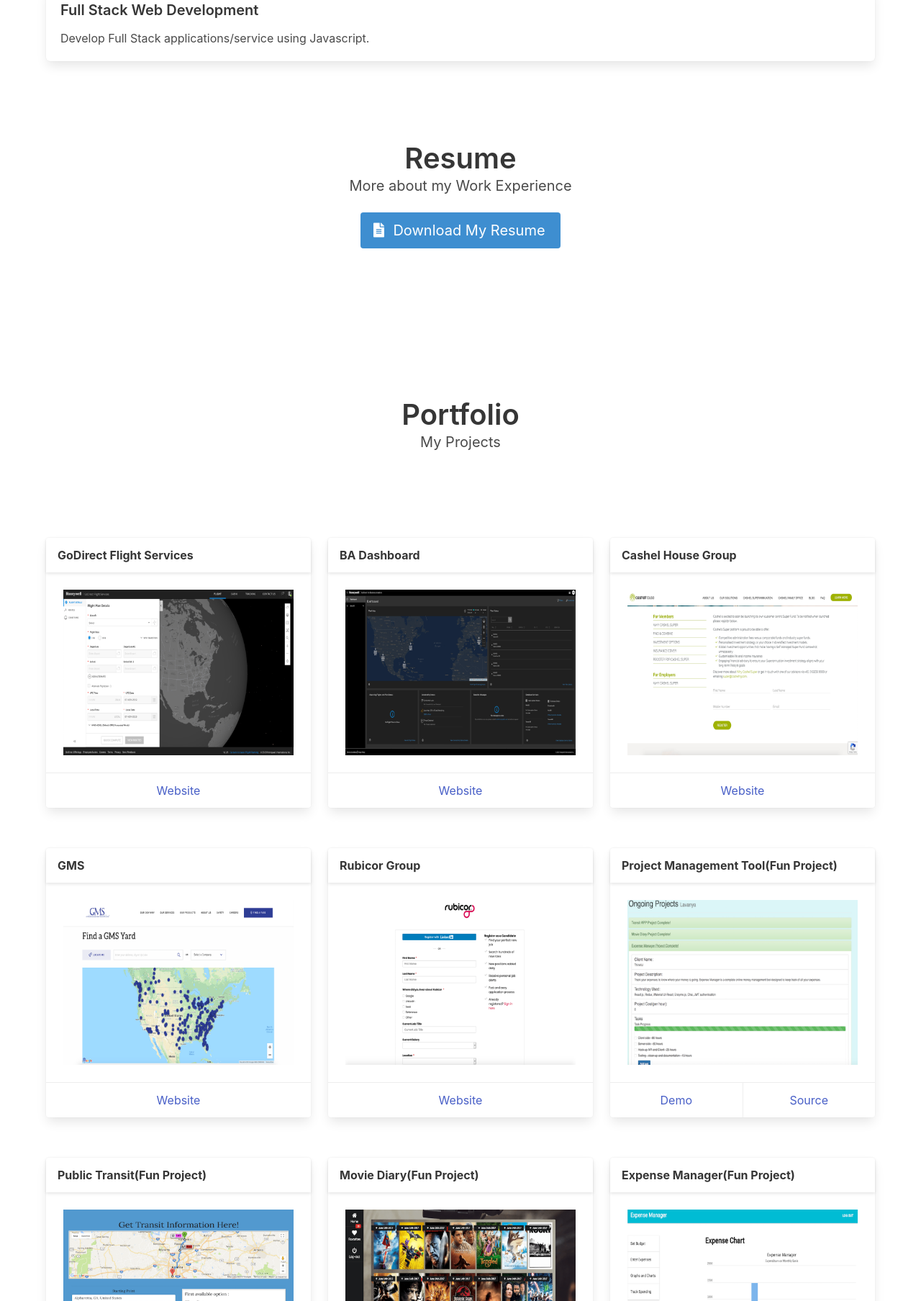
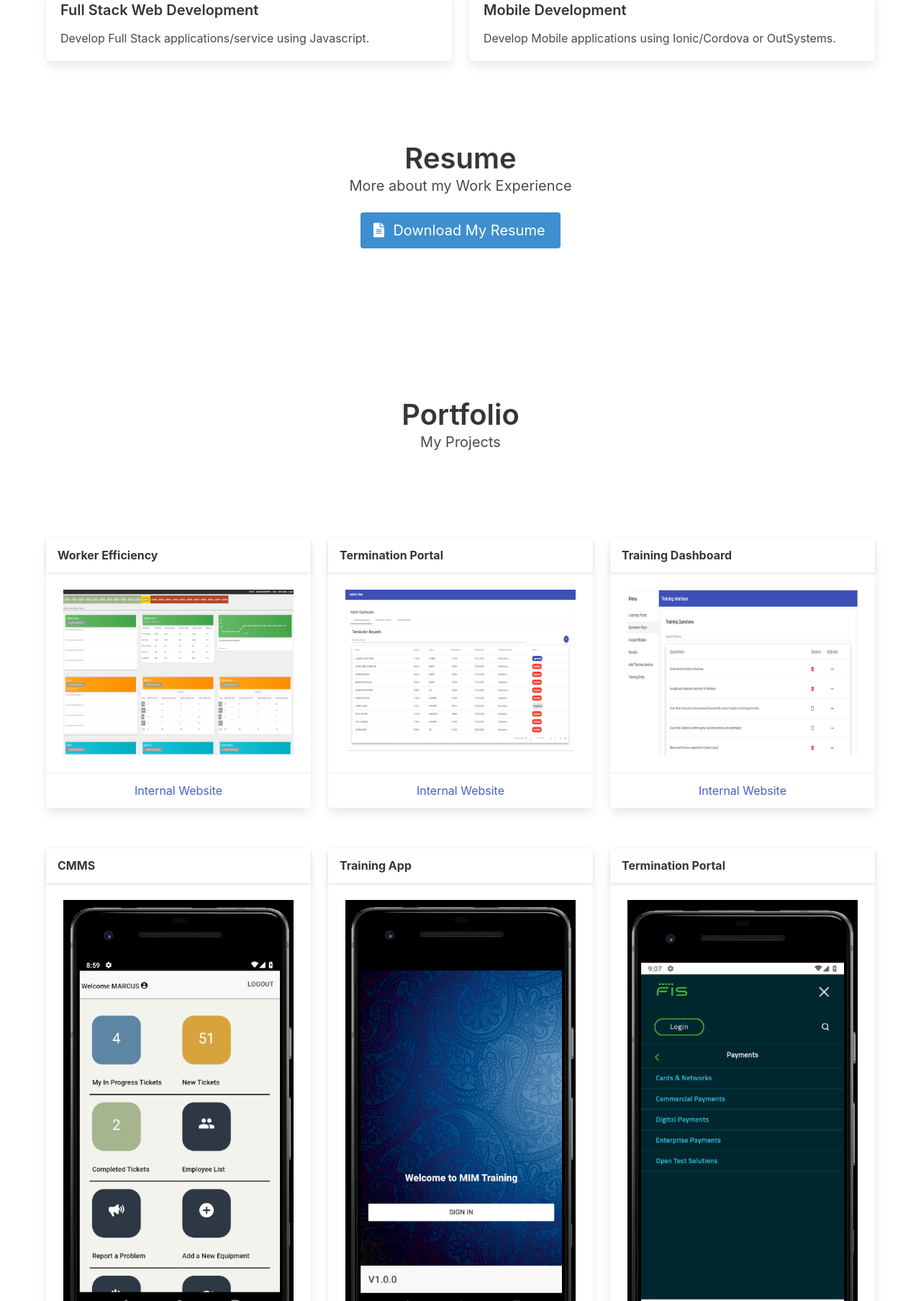
Before and after one commit to lavanya-sethuraman/Portfolio, a plain HTML site: page index.html in a window 1280 px wide. Shown: the part 1847-3654 px from the top of the page at 72% size. Drawn offline with nearby package versions, Linux system fonts and the light colour scheme.

Commit message:
update resume and add projects

```diff
--- a/index.html
+++ b/index.html
@@ -132,7 +132,19 @@
                                     <p>
                                         <strong>JavaScript</strong>
                                         <br>
-                                        <progress class="progress is-info" max="100" value="90"></progress>
+                                        <progress class="progress is-info" max="100" value="95"></progress>
+                                    </p>
+                                </div>
+                            </div>
+                        </article>
+
+                        <article class="media">
+                            <div class="media-content">
+                                <div class="content">
+                                    <p>
+                                        <strong>Angular</strong>
+                                        <br>
+                                        <progress class="progress is-info" max="100" value="95"></progress>
                                     </p>
                                 </div>
                             </div>
@@ -144,7 +156,7 @@
                                     <p>
                                         <strong>ReactJS</strong>
                                         <br>
-                                        <progress class="progress is-info" max="100" value="90"></progress>
+                                        <progress class="progress is-info" max="100" value="95"></progress>
                                     </p>
                                 </div>
                             </div>
@@ -156,7 +168,7 @@
                                     <p>
                                         <strong>NodeJS</strong>
                                         <br>
-                                        <progress class="progress is-info" max="100" value="90"></progress>
+                                        <progress class="progress is-info" max="100" value="95"></progress>
                                     </p>
                                 </div>
                             </div>
@@ -178,21 +190,9 @@
                             <div class="media-content">
                                 <div class="content">
                                     <p>
-                                        <strong>Angular</strong>
-                                        <br>
-                                        <progress class="progress is-info" max="100" value="70"></progress>
-                                    </p>
-                                </div>
-                            </div>
-                        </article>
-
-                        <article class="media">
-                            <div class="media-content">
-                                <div class="content">
-                                    <p>
                                         <strong>Databases</strong>
                                         <br>
-                                        <progress class="progress is-info" max="100" value="70"></progress>
+                                        <progress class="progress is-info" max="100" value="85"></progress>
                                     </p>
                                 </div>
                             </div>
@@ -211,6 +211,7 @@
                         <span class="tag is-info">ReactJS</span>
                         <span class="tag is-info">Angular2</span>
                         <span class="tag is-info">AngularJS</span>
+                        <span class="tag is-info">Ionic</span>
                         <span class="tag is-info">NodeJS</span>
                         <span class="tag is-info">ExpressJS</span>
                         <span class="tag is-info">NestJS</span>
@@ -218,6 +219,7 @@
                         <span class="tag is-info">Typescript</span>
                         <span class="tag is-info">HTML5</span>
                         <span class="tag is-info">CSS3</span>
+                        <span class="tag is-info">OutSystems</span>
                         <span class="tag is-info">Webpack</span>
                         <span class="tag is-info">Git</span>
                         <span class="tag is-info">Bulma</span>
@@ -273,6 +275,14 @@
                     </div>
                 </div>
             </div>
+            <div class="column">
+                <div class="box">
+                    <div class="content">
+                        <h4 class="title is-5">Mobile Development</h4>
+                        Develop Mobile applications using Ionic/Cordova or OutSystems.
+                    </div>
+                </div>
+            </div>
         </div>
     </div>
 </section>
@@ -301,6 +311,119 @@
         <br>
 
         <div class="container portfolio-container">
+            <div class="columns">
+                <div class="column">
+                    <!-- Worker eff -->
+                    <div class="card">
+                        <header class="card-header">
+                            <p class="card-header-title">
+                                <span>Worker Efficiency</span>
+                            </p>
+                        </header>
+                        <div class="card-content">
+                            <figure class="image">
+                                <img alt="Landing template screenshot" src="images/wrkeff.png">
+                            </figure>
+                        </div>
+                        <footer class="card-footer">
+                            <a class="card-footer-item">Internal Website</a>
+                        </footer>
+                    </div>
+                </div>
+                <div class="column">
+                    <!-- Termination portal -->
+                    <div class="card">
+                        <header class="card-header">
+                            <p class="card-header-title">
+                                <span>Termination Portal</span>
+                            </p>
+                        </header>
+                        <div class="card-content">
+                            <figure class="image">
+                                <img alt="Landing template screenshot" src="images/term.png">
+                            </figure>
+                        </div>
+                        <footer class="card-footer">
+                            <a class="card-footer-item">Internal Website</a>
+                        </footer>
+                    </div>
+                </div>
+                <div class="column">
+                    <!--Training dashboard-->
+                    <div class="card">
+                        <header class="card-header">
+                            <p class="card-header-title">
+                                <span>Training Dashboard</span>
+                            </p>
+                        </header>
+                        <div class="card-content">
+                            <figure class="image">
+                                <img alt="Landing template screenshot" src="images/training-dash.PNG">
+                            </figure>
+                        </div>
+                        <footer class="card-footer">
+                            <a class="card-footer-item">Internal Website</a>
+                        </footer>
+                    </div>
+                </div>
+            </div>
+            <div class="columns">
+                <div class="column">
+                    <!-- Cmms -->
+                    <div class="card">
+                        <header class="card-header">
+                            <p class="card-header-title">
+                                <span>CMMS</span>
+                            </p>
+                        </header>
+                        <div class="card-content">
+                            <figure class="image">
+                                <img alt="Landing template screenshot" src="images/cmms.png">
+                            </figure>
+                        </div>
+                        <footer class="card-footer">
+                            <a class="card-footer-item">Mobile App</a>
+                        </footer>
+                    </div>
+                </div>
+                <div class="column">
+                    <!-- Training -->
+                    <div class="card">
+                        <header class="card-header">
+                            <p class="card-header-title">
+                                <span>Training App</span>
+                            </p>
+                        </header>
+                        <div class="card-content">
+                            <figure class="image">
+                                <img alt="Landing template screenshot" src="images/training.png">
+                            </figure>
+                        </div>
+                        <footer class="card-footer">
+                            <a class="card-footer-item">Mobile App</a>
+                        </footer>
+                    </div>
+                </div>
+                <div class="column">
+                    <!-- FIS -->
+                    <div class="card">
+                        <header class="card-header">
+                            <p class="card-header-title">
+                                <span>Termination Portal</span>
+                            </p>
+                        </header>
+                        <div class="card-content">
+                            <figure class="image">
+                                <img alt="Landing template screenshot" src="images/fis.png">
+                            </figure>
+                        </div>
+                        <footer class="card-footer">
+                            <a class="card-footer-item" href="https://www.fisglobal.com/"
+                               target="_blank">Website</a>
+                        </footer>
+                    </div>
+                </div>
+            </div>
             <div class="columns">
                 <div class="column">
                     <!-- Mygdc -->
```
Also changed, not shown: images/cmms.png (added), images/fis.png (added), images/term.png (added), images/training-dash.PNG (added), images/training.png (added), images/wrkeff.png (added), 1 other file.
